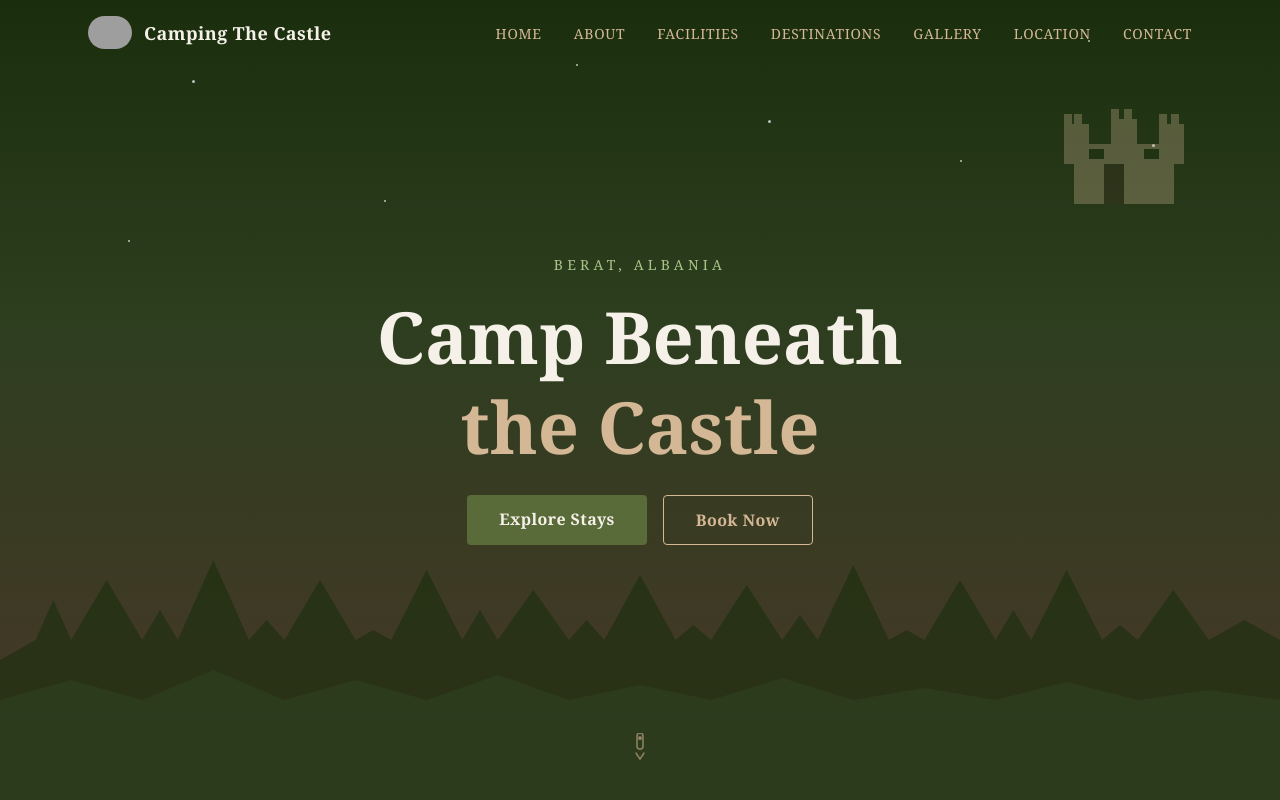
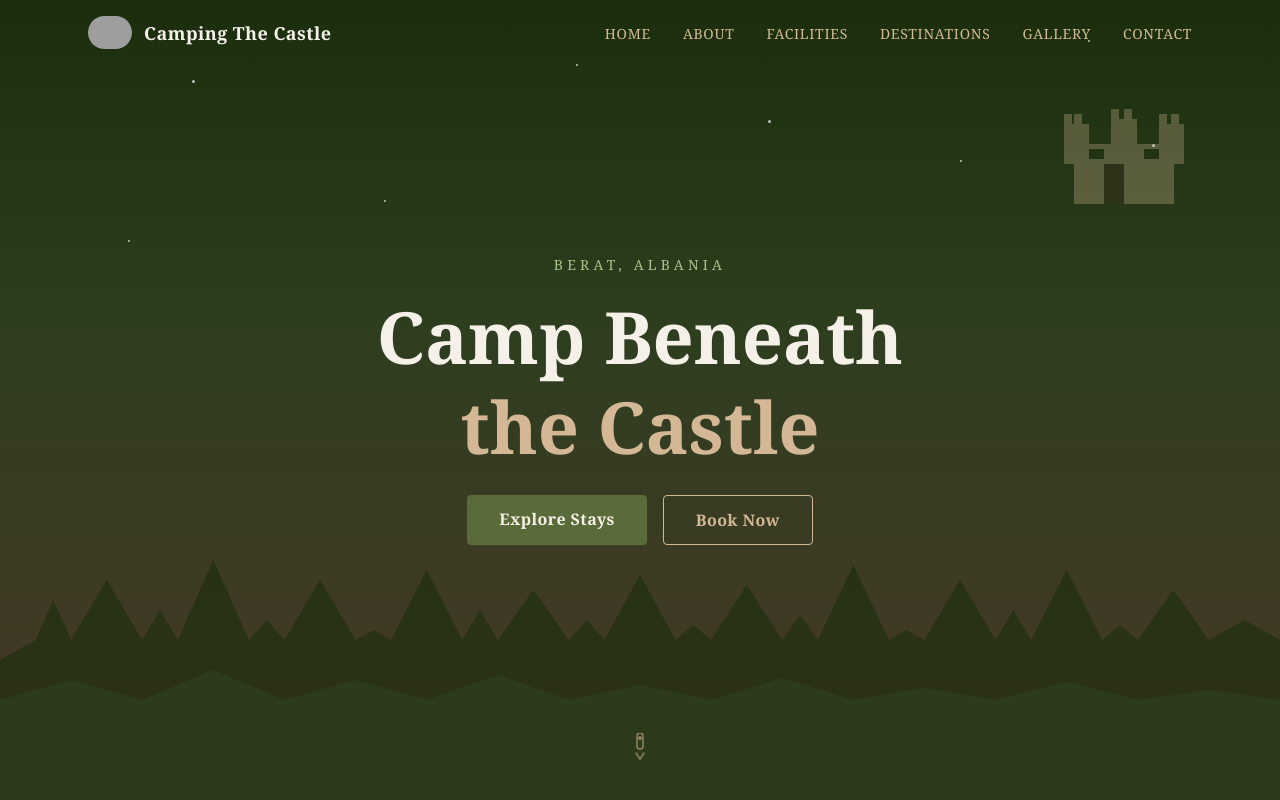
Before and after one commit to denisdaja/camping_castle_berat, a Next.js app: page / in a window 1280 px wide. Shown: the top 800 px of the page. Built offline with nearby package versions, Linux system fonts and the light colour scheme; grey boxes are pictures that could not be loaded.

Commit message:
Remove Location from navbar, keep Contact

```diff
--- a/app/components/Navbar.tsx
+++ b/app/components/Navbar.tsx
@@ -9,7 +9,6 @@ const links = [
   { label: "Facilities", href: "#facilities" },
   { label: "Destinations", href: "#destination" },
   { label: "Gallery", href: "#gallery" },
-  { label: "Location", href: "#contact" },
   { label: "Contact", href: "#contact" },
 ];
 
```
